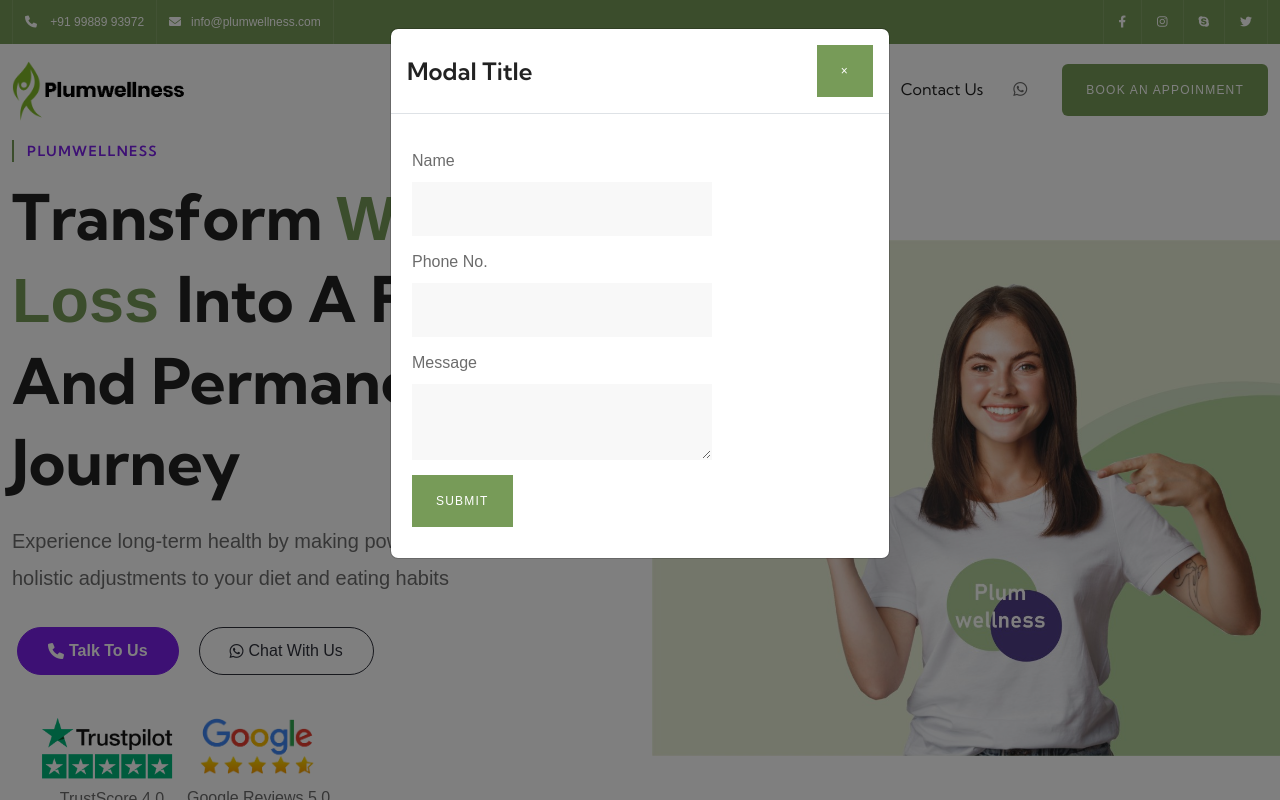
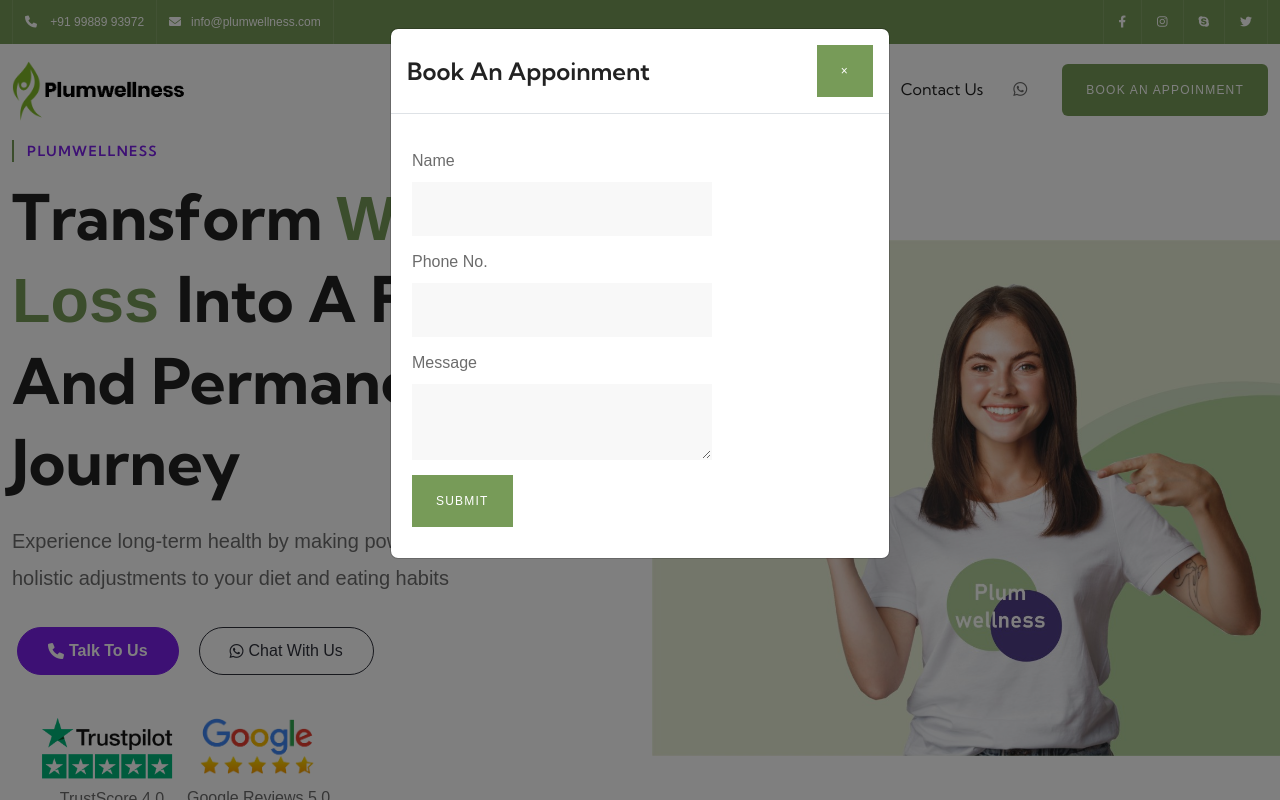
Before and after one commit to bhupindersinghsaggu/plumwellness.in, a PHP site: page /index.php in a window 1280 px wide, after a click that opens the changed part. Run offline with PHP 8.4, Linux system fonts and the light colour scheme; some libraries are stand-ins or nearby versions.

Commit message:
Update header.php

```diff
--- a/web/header.php
+++ b/web/header.php
@@ -227,7 +227,7 @@
             <div class="modal-dialog" role="document">
                 <div class="modal-content">
                     <div class="modal-header">
-                        <h5 class="modal-title" id="exampleModalLabel">Modal title</h5>
+                        <h5 class="modal-title" id="exampleModalLabel"> Book an Appoinment</h5>
                         <button type="button" class="close" data-dismiss="modal" aria-label="Close">
                             <span aria-hidden="true">&times;</span>
                         </button>
```
